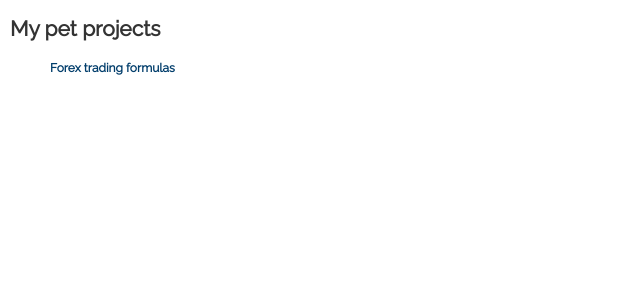
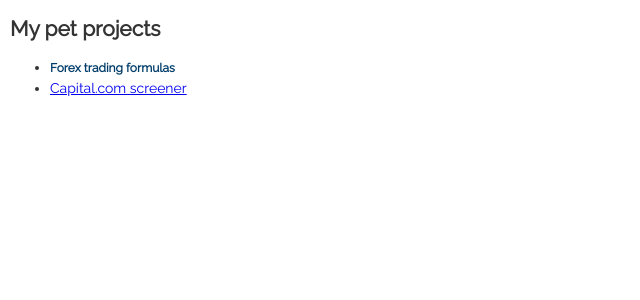
Before and after one commit to ekarudianto/my-website, a React app: page /projects in a window 1280 px wide. Shown: the top 300 px of the page, without its empty margins (0-640 px from the left). Built offline with nearby package versions, Linux system fonts and the light colour scheme.

Commit message:
Add git ignore

```diff
--- a/src/components/Projects/index.js
+++ b/src/components/Projects/index.js
@@ -7,7 +7,12 @@ export default function Projects() {
     <div className='site container'>
       <h2>My pet projects</h2>
       <ul>
-        <Link to='/forex-trading' className='link'>Forex trading formulas</Link>
+        <li>
+          <Link to='/forex-trading' className='link'>Forex trading formulas</Link>
+        </li>
+        <li>
+          <a href='/style.css'>Capital.com screener</a>
+        </li>
       </ul>
     </div>
   );
```
Also changed, not shown: 2 other files (tests, documents, lock files or other folders).
